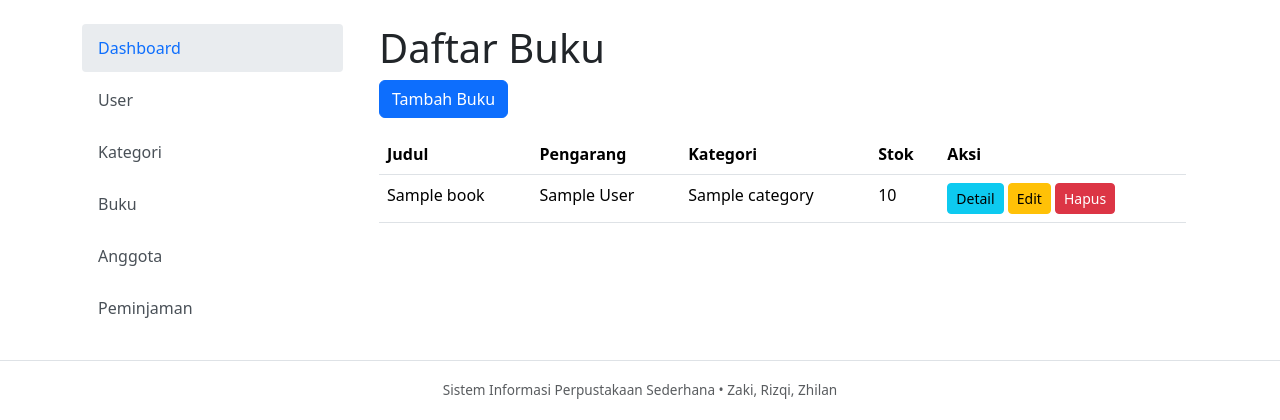
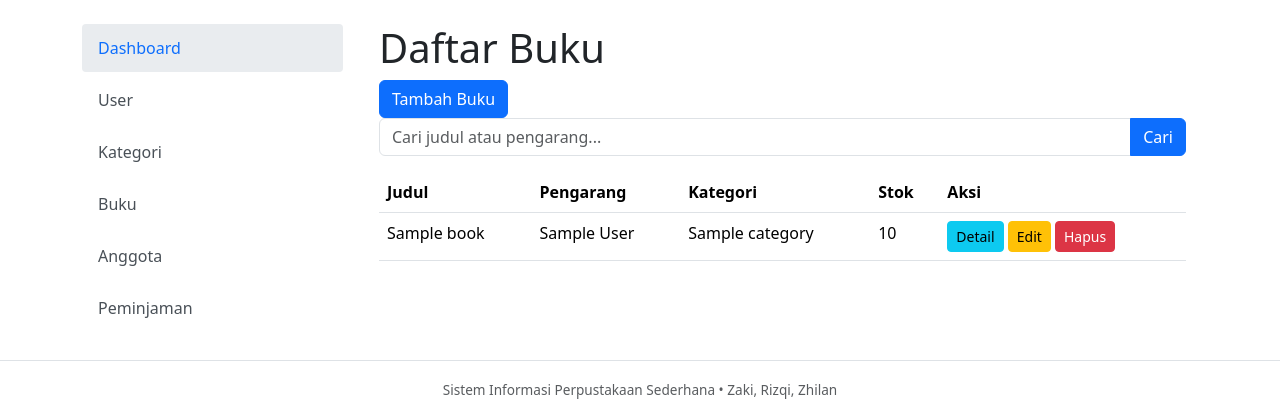
Before and after one commit to Jekiii24/sistem-informasi-perpustakaan, a Laravel app: template resources/views/books/index.blade.php in a window 1280 px wide. Shown: the part 56-476 px from the top of the page. Run offline with Laravel 12, Linux system fonts and the light colour scheme; a user stored in the database is signed in; data comes from the database, SQL or seed files in the repository; tables that the repository leaves empty hold one stand-in row (values such as "Sample post"); the template is opened without the code that fills it: most values are stand-ins (such as "Sample title", 1, 10 or a date in 2020); style sheets or scripts are compiled from the project's sources.

Commit message:
feat: add book search by title/author

```diff
--- a/resources/views/books/index.blade.php
+++ b/resources/views/books/index.blade.php
@@ -11,6 +11,18 @@
     @if(session('success'))
         <div class="alert alert-success">{{ session('success') }}</div>
     @endif
+
+    <form action="{{ route('books.index') }}" method="GET" class="mb-3">
+    <div class="input-group">
+        <input type="text" name="search" class="form-control"
+            placeholder="Cari judul atau pengarang..."
+            value="{{ request('search') }}">
+        <button type="submit" class="btn btn-primary">Cari</button>
+        @if(request('search'))
+            <a href="{{ route('books.index') }}" class="btn btn-secondary">Reset</a>
+        @endif
+    </div>
+</form>
 
     <table class="table mt-3">
         <thead>
```
Also changed, not shown: app/Http/Controllers/BookController.php (+14 -5 lines).
